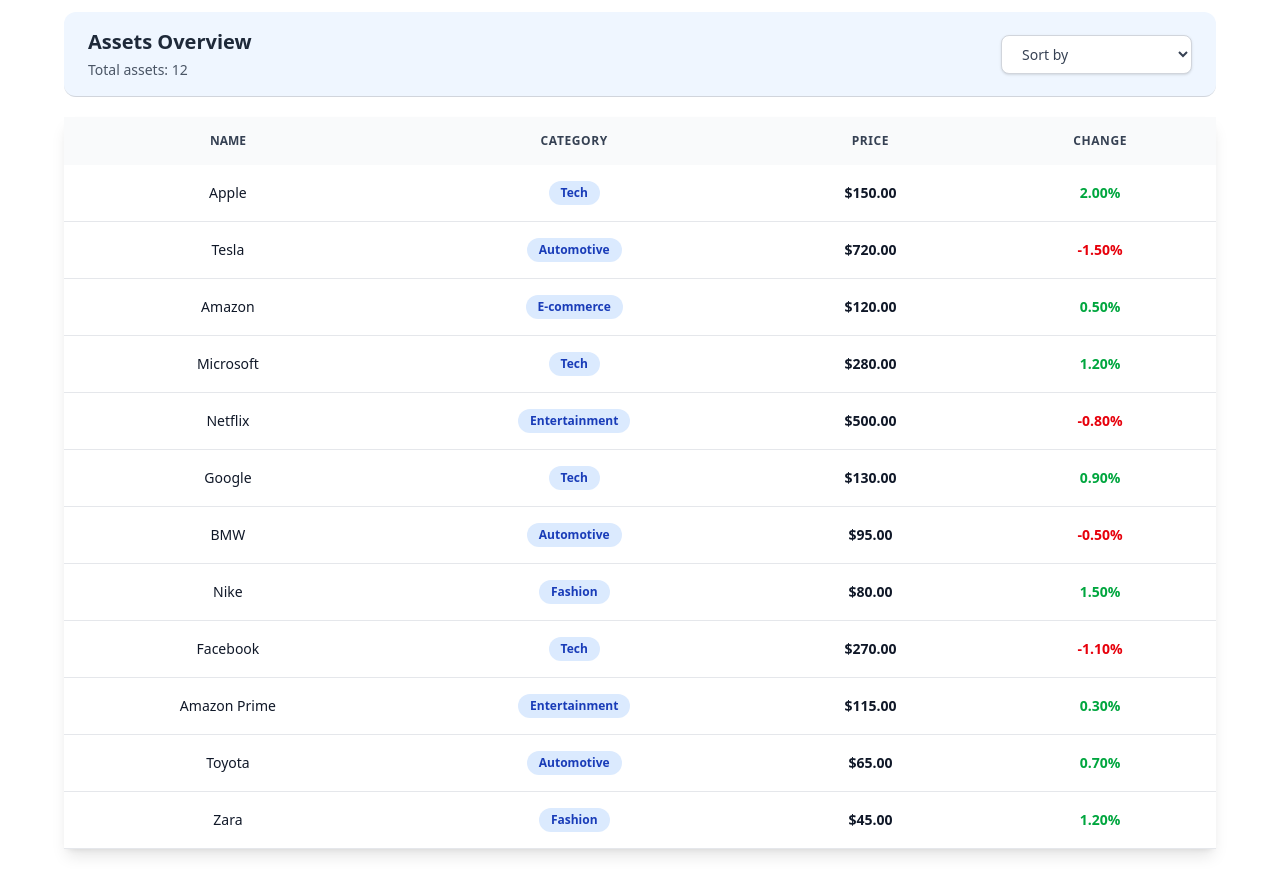
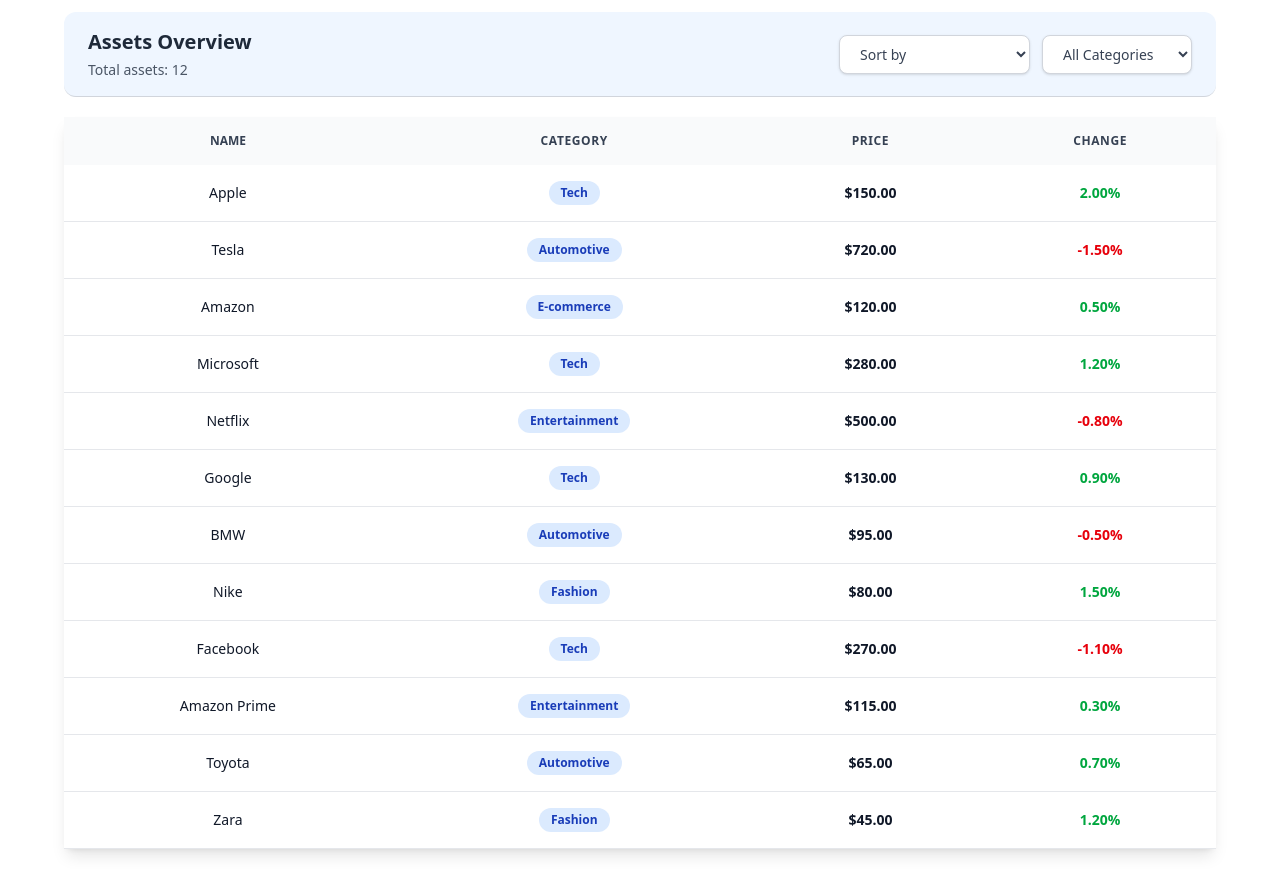
Before and after one commit to mennaomar777/real-time-assets-dashboard, a Next.js app: page / in a window 1280 px wide. Built offline with nearby package versions, Linux system fonts and the light colour scheme.

Commit message:
implement assets filtering

```diff
--- a/app/_components/filter/Filter.tsx
+++ b/app/_components/filter/Filter.tsx
@@ -0,0 +1,36 @@
+import React from "react";
+
+export default function Filter({
+  onFilter,
+}: {
+  onFilter: (value: string) => void;
+}) {
+  return (
+    <div>
+      <select
+        aria-label="Filter assets"
+        className="
+          px-4 py-2
+          rounded-lg
+          border border-gray-300
+          bg-white
+          text-sm text-gray-700
+          shadow-sm
+          cursor-pointer
+          focus:outline-none
+          focus:ring-2 focus:ring-blue-400
+          hover:border-gray-400
+          transition
+        "
+        onChange={(e) => onFilter(e.target.value)}
+      >
+        <option value="">All Categories</option>
+        <option value="Tech">Tech</option>
+        <option value="Automotive">Automotive</option>
+        <option value="E-commerce">E-commerce</option>
+        <option value="Entertainment">Entertainment</option>
+        <option value="Fashion">Fashion</option>
+      </select>
+    </div>
+  );
+}
--- a/app/page.tsx
+++ b/app/page.tsx
@@ -4,10 +4,13 @@
 import { AssetType } from "./_interfaces/asset";
 import { data } from "./_lib/data";
 import Sort from "./_components/sort/Sort";
+import Filter from "./_components/filter/Filter";
 
 export default function Home() {
   const [assets, setAssets] = useState<AssetType[]>(data);
   const [sortBy, setSortBy] = useState<string>("");
+  const [filterBy, setFilterBy] = useState<string>("");
+
   let newAssets: AssetType[] = structuredClone(assets);
 
   // Sort
@@ -19,6 +22,10 @@
     newAssets = newAssets.sort((a, b) => a.change - b.change);
   if (sortBy === "change-desc")
     newAssets = newAssets.sort((a, b) => b.change - a.change);
+
+  // Filter
+  if (filterBy)
+    newAssets = newAssets.filter((asset) => asset.category === filterBy);
 
   return (
     <main>
@@ -32,8 +39,9 @@
               Total assets: {assets.length}
             </p>
           </div>
-          <div>
+          <div className="flex flex-col sm:flex-row gap-2 md:gap-3">
             <Sort onSort={setSortBy} />
+            <Filter onFilter={setFilterBy} />
           </div>
         </div>
 
```
